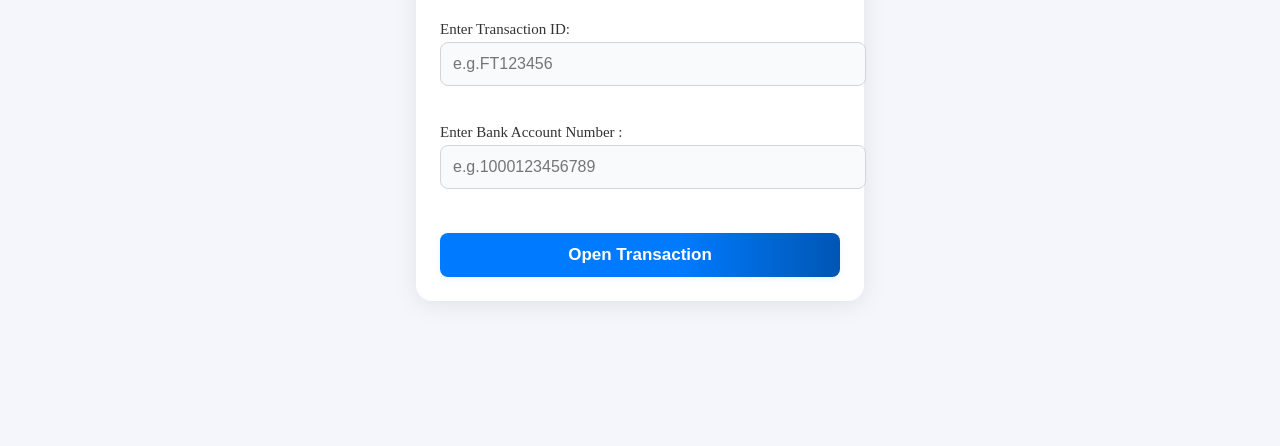
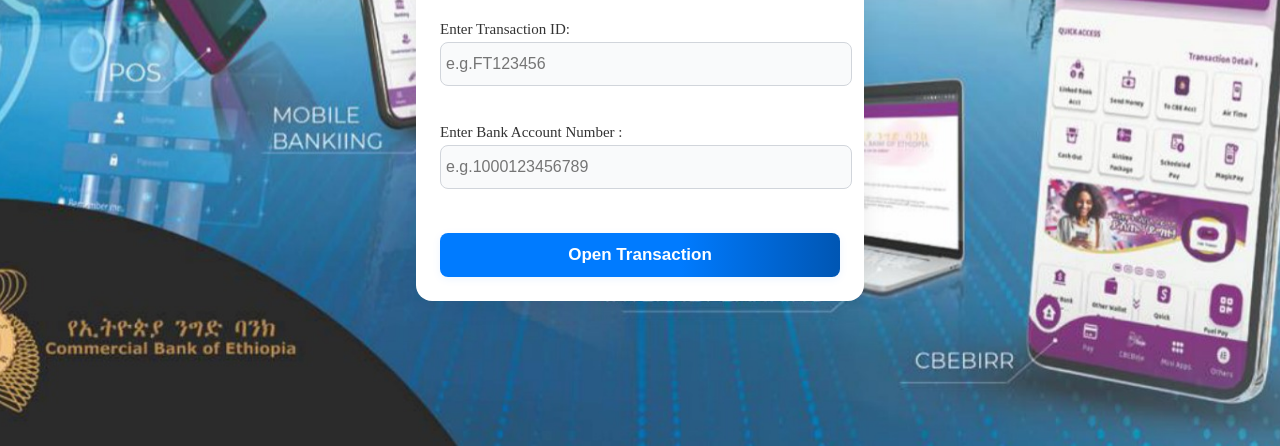
Before and after one commit to AndualemGeta/cbe_url_app, a plain HTML site: page index.html in a window 1280 px wide. Shown: the part 354-800 px from the top of the page. Drawn offline with Linux system fonts and the light colour scheme.

Commit message:
background update

```diff
--- a/index.html
+++ b/index.html
@@ -7,7 +7,8 @@
   <link rel="icon" type="image/png" href="cbe_logo.png">
   <style>
     body {
-      background: #f4f6fb;
+      background: url('background.jpeg') no-repeat center center fixed;
+      background-size: cover;
       min-height: 100vh;
       margin: 0;
       display: flex;
@@ -50,7 +51,7 @@
     }
     input {
       width: 100%;
-      padding: 12px;
+      padding: 12px 5px;
       border: 1px solid #d1d5db;
       border-radius: 8px;
       font-size: 16px;
```
Also changed, not shown: background.jpeg (added), background.jpg (added).
